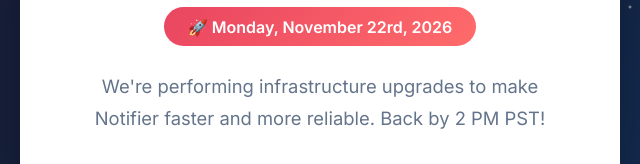
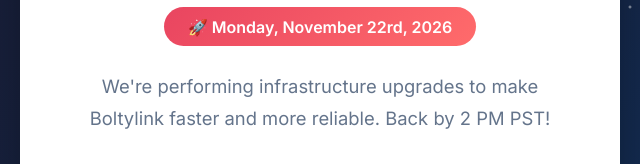
Before and after one commit to alucaz/maintpage, a plain HTML site: page index.html in a window 1280 px wide. Shown: the part 393-557 px from the top of the page, 320-960 px from the left. Drawn offline with Linux system fonts and the light colour scheme.

Commit message:
Update index.html

```diff
--- a/index.html
+++ b/index.html
@@ -267,7 +267,7 @@
         </div>
 
         <p>
-            We're performing infrastructure upgrades to make Notifier faster and more reliable.
+            We're performing infrastructure upgrades to make Boltylink faster and more reliable.
             Back by 2 PM PST!
         </p>
 
```
